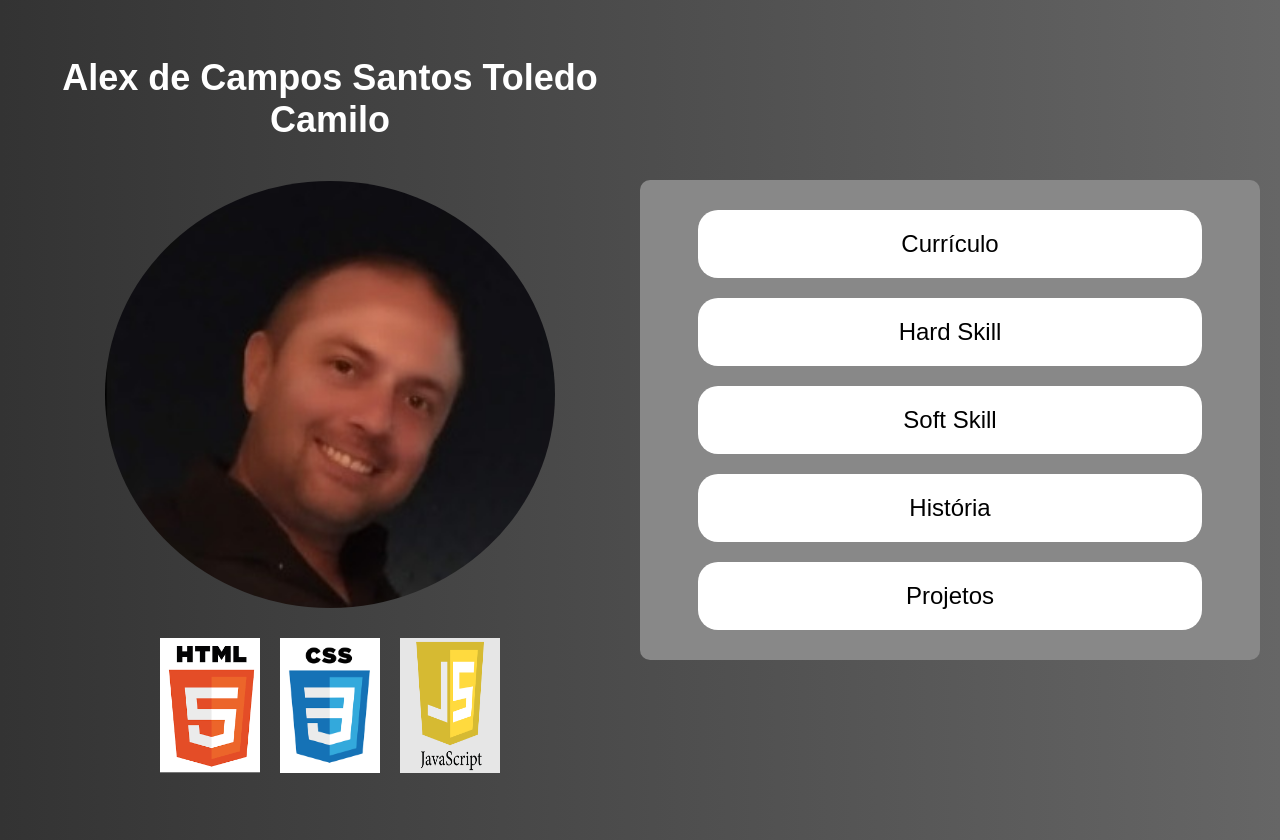
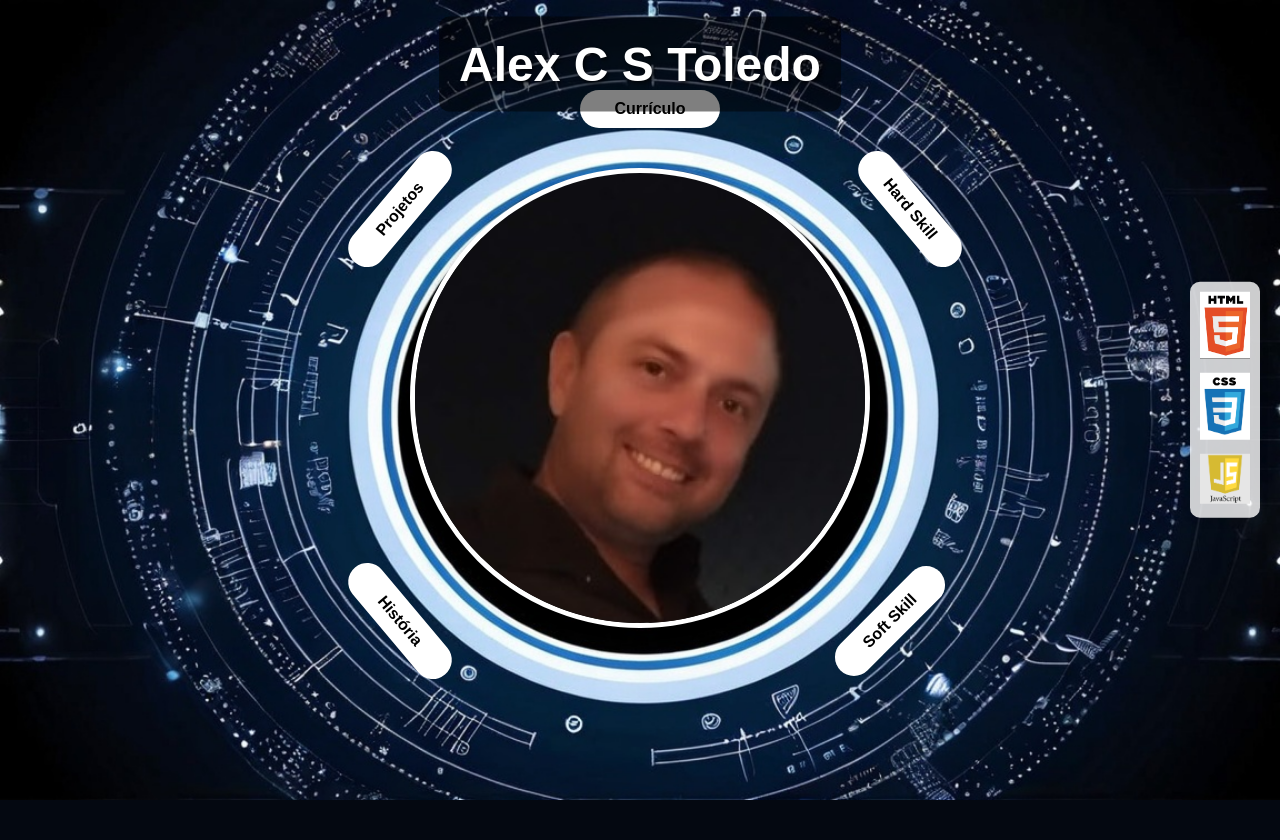
Before and after one commit to alexcruix/Meu-Blog, a PHP site: page / in a window 1280 px wide. After the commit the page ends 800 px from the top, so only its background shows below. Run offline with PHP 8.4, Linux system fonts and the light colour scheme.

Commit message:
Atualizando os arquivos

```diff
--- /dev/null
+++ b/css/index.css
@@ -0,0 +1,142 @@
+body {
+    margin: 0;
+    font-family: Arial, sans-serif;
+    background-image: url('/Meu-Blog/img/imagem\ de\ fundo\ index.png'); /* Imagem de fundo */
+    background-size: cover;
+    background-attachment: fixed;
+    background-position: center;
+    background-repeat: no-repeat;
+    display: flex;
+    justify-content: center;
+    align-items: center;
+    height: 100vh;
+    position: relative;
+}
+
+.container {
+    position: relative;
+    width: 100%;
+    height: 100%;
+    display: flex;
+    justify-content: center;
+    align-items: center;
+}
+
+.foto-alex-index {
+    position: absolute;
+    top: 50%;
+    left: 50%;
+    transform: translate(-50%, -50%);
+}
+
+.foto-alex-index img.profile {
+    border-radius: 50%;
+    width: 450px;
+    height: 450px;
+    object-fit: cover;
+    border: 5px solid white;
+    box-shadow: 0 4px 8px rgba(0, 0, 0, 0.2);
+}
+
+.links-around {
+    position: absolute;
+    top: 50%;
+    left: 50%;
+    transform: translate(-50%, -50%); /* Centraliza a área dos links ao redor da imagem */
+    display: flex;
+    flex-wrap: wrap;              /* Envolve os links em volta da imagem */
+    justify-content: center;
+    align-items: center;
+    width: 600px;                 /* Largura ao redor da imagem para distribuir os links */
+    height: 600px;                /* Altura ao redor da imagem */
+    pointer-events: none;         /* Para evitar interferência de clique na área */
+}
+
+/* Definindo a posição dos links em um formato circular */
+.links-around a.link {
+    position: absolute;
+    width: 120px;                 /* Largura dos botões de link */
+    text-align: center;
+    padding: 10px;
+    background-color: white;
+    border-radius: 20px;
+    text-decoration: none;
+    color: black;
+    font-size: 16px;
+    font-weight: bold;
+    pointer-events: auto;         /* Permite que os links sejam clicáveis */
+    transition: transform 0.3s ease;
+}
+
+/* Posicionamento dos links ao redor da imagem em um formato circular */
+.links-around a.link:nth-child(1) {
+    top: -10px;                   /* Link superior */
+    left: 40%;
+    transform: rotate(0deg);
+}
+
+.links-around a.link:nth-child(2) {
+    top: 15%;
+    left: 500px;                  /* Link à direita */
+    transform: rotate(50deg);
+}
+
+.links-around a.link:nth-child(3) {
+    bottom: 60px;                /* Link inferior */
+    left: 80%;
+    transform: rotate(315deg);
+}
+
+.links-around a.link:nth-child(4) {
+    bottom: 10%;
+    left: -10px;                 /* Link à esquerda */
+    transform: rotate(50deg);
+}
+
+.links-around a.link:nth-child(5) {
+    top: 15%;
+    left: -10px;                  /* Link superior esquerdo */
+    transform: rotate(-50deg);
+}
+
+.links-around a.link:hover {
+    background: linear-gradient(45deg, #0400ff, #45458f, #4e4e72 ,#999999); /* Efeito de gradiente */
+    transform: scale(1.5); /* Animação ao passar o mouse */
+    color: white; /* Alterar a cor do texto para branco para melhor contraste */
+}
+
+
+/* Ícones de linguagens no canto direito */
+.linguagem-programacao {
+    position: fixed;
+    right: 20px;
+    top: 50%;
+    transform: translateY(-50%);
+    display: flex;
+    flex-direction: column;
+    gap: 10px;
+    background-color: rgba(255, 255, 255, 0.8);
+    padding: 10px;
+    border-radius: 10px;
+    box-shadow: 0 4px 8px rgba(0, 0, 0, 0.1);
+}
+
+.linguagem-programacao img {
+    width: 50px;
+    height: auto;
+}
+.name {
+    font-size: 3em; /* Aumenta o tamanho da fonte */
+    font-weight: bold; /* Deixa a fonte em negrito */
+    text-align: center; /* Centraliza o texto */
+    color: #ffffff; /* Cor do texto (branco) */
+    text-shadow: 2px 2px 4px rgba(0, 0, 0, 0.7); /* Sombra para dar profundidade */
+    position: absolute; /* Para posicionar no centro da tela */
+    top: 8%; /* Centraliza verticalmente */
+    left: 50%; /* Centraliza horizontalmente */
+    transform: translate(-50%, -50%); /* Ajusta para que o texto fique exatamente no centro */
+    z-index: 10; /* Garante que o texto fique acima de outros elementos */
+    padding: 20px; /* Espaçamento ao redor do texto */
+    background-color: rgba(0, 0, 0, 0.5); /* Fundo semi-transparente para destaque */
+    border-radius: 10px; /* Bordas arredondadas para suavizar */
+}
--- a/index.html
+++ b/index.html
@@ -5,134 +5,37 @@
         <meta http-equiv="X-UA-Compatible" content="IE=edge">
         <meta name="viewport" content="width=device-width, initial-scale=1.0">
         <meta name="author" content="Alex de Campos Santos Toledo Camilo" />
- <head>
-    <style>
-        body {
-                 margin: 0;
-                 font-family: Arial, sans-serif;
-                 background: linear-gradient(to right, #333, #666);
-             }
-             .container {
-                 display: flex;
-                 flex-direction: column;
-                 height: 100vh;
-                 align-items: center;
-                 justify-content: center;
-                 color: white;
-                 padding: 20px;
-             }
-             .left-section {
-                 display: flex;
-                 flex-direction: column;
-                 align-items: center;
-                 justify-content: center;
-                 position: relative;
-                 margin-bottom: 20px;
-             }
-             .left-section img.profile {
-                 border-radius: 50%;
-                 width: 100%;
-                 max-width: 450px;
-                 height: auto;
-                 object-fit: cover;
-                 margin-top: 20px;
-             }
-             .left-section .name {
-                 font-size: 6vw;
-                 font-weight: bold;
-                 text-align: center;
-                 margin-bottom: 20px;
-                 margin-top: 20px;
-             }
-             .right-section {
-                 display: flex;
-                 align-items: center;
-                 justify-content: center;
-                 width: 100%;
-             }
-             .right-section .menu {
-                 background: #888;
-                 padding: 20px;
-                 border-radius: 10px;
-                 width: 100%;
-                 max-width: 600px;
-                 height: auto;
-                 display: flex;
-                 flex-direction: column;
-                 align-items: center;
-                 justify-content: center;
-             }
-             .right-section .menu a {
-                 display: block;
-                 width: 80%;
-                 padding: 20px;
-                 margin: 10px 0;
-                 background: white;
-                 border: none;
-                 border-radius: 20px;
-                 font-size: 4vw;
-                 cursor: pointer;
-                 text-align: center;
-                 text-decoration: none;
-                 color: black;
-             }
-             .right-section .menu a:hover {
-                 background: #ddd;
-             }
-             .skills {
-                 display: flex;
-                 justify-content: center;
-                 margin-top: 20px;
-                 flex-wrap: wrap;
-             }
-             .skills img {
-                 width: 20vw;
-                 max-width: 100px;
-                 height: auto;
-                 margin: 10px;
-             }
-             @media (min-width: 768px) {
-                 .container {
-                     flex-direction: row;
-                 }
-                 .left-section {
-                     flex: 1;
-                     margin-bottom: 0;
-                 }
-                 .right-section {
-                     flex: 1;
-                 }
-                 .left-section .name {
-                     font-size: 36px;
-                     margin-top: 0;
-                 }
-                 .right-section .menu a {
-                     font-size: 24px;
-                 }
-             }
-       </style>
+        <link rel="stylesheet" href="css/index.css">
     </head>
     <body>
     <div class="container">
     <div class="left-section">
         <div class="name">
-             Alex de Campos Santos Toledo Camilo
+                Alex C S Toledo
         </div>
-    <img alt="Close-up of a person's face" class="profile" height="450" src="img/alex.jpeg" width="450"/>
-    <div class="skills">
+            <div class="container">
+                <!-- Seção da foto do Alex -->
+                <div class="foto-alex-index">
+                    <img alt="foto-alex" class="profile" src="img/alex.jpeg" />
+                </div>
+        <div class="linguagem-programacao">
+            <div>
                 <img alt="HTML5 logo" height="100" src="img/html5.png" width="50"/>
+            </div>
+            <div>
                 <img alt="CSS3 logo" height="100" src="img/css3.png" width="50"/>
+            </div>
+            <div>
                 <img alt="JavaScript logo" height="100" src="img/javascript.png" width="50"/>
             </div>
         </div>
-   <div class="right-section">
-    <div class="menu">
-        <a href="inicial.html">Currículo</a>
-        <a href="hardskill.html">Hard Skill</a>
-        <a href="softskill.html">Soft Skill</a>
-        <a href="historia.html">História</a>
-        <a href="projetos.html">Projetos</a>
     </div>
+    <div class="links-around">
+        <a class="link" href="inicial.html" title="Seu currículo e informações pessoais.">Currículo</a>
+        <a class="link" href="hardskill.html" title="Habilidades técnicas que você possui.">Hard Skill</a>
+        <a class="link" href="softskill.html" title="Habilidades interpessoais e comportamentais.">Soft Skill</a>
+        <a class="link" href="historia.html" title="Uma breve história da sua carreira.">História</a>
+        <a class="link" href="projetos.html" title="Projetos em que você trabalhou ou está trabalhando.">Projetos</a>
     </div>
     </div>
     </body>
```
Also changed, not shown: css/style.css (+14 -0 lines), historia.html (+48 -40 lines), img/imagem de fundo index.png (added). Lines whose indentation alone changed are shown as unchanged.
